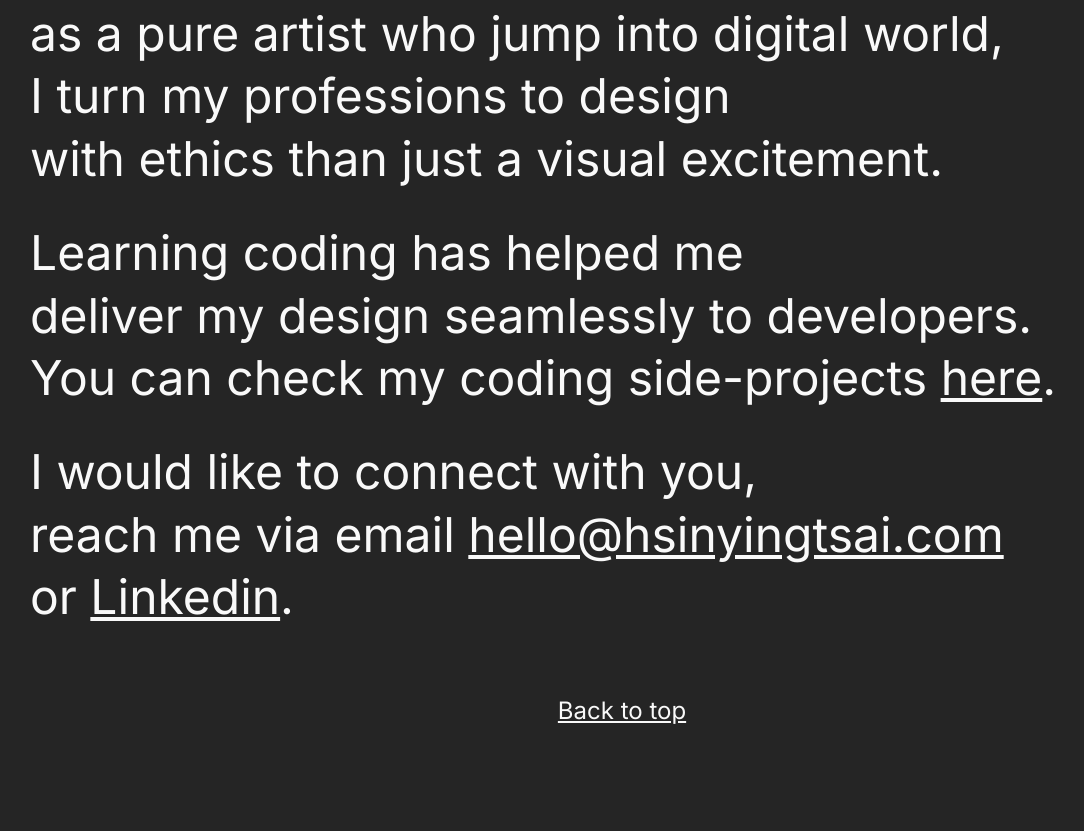
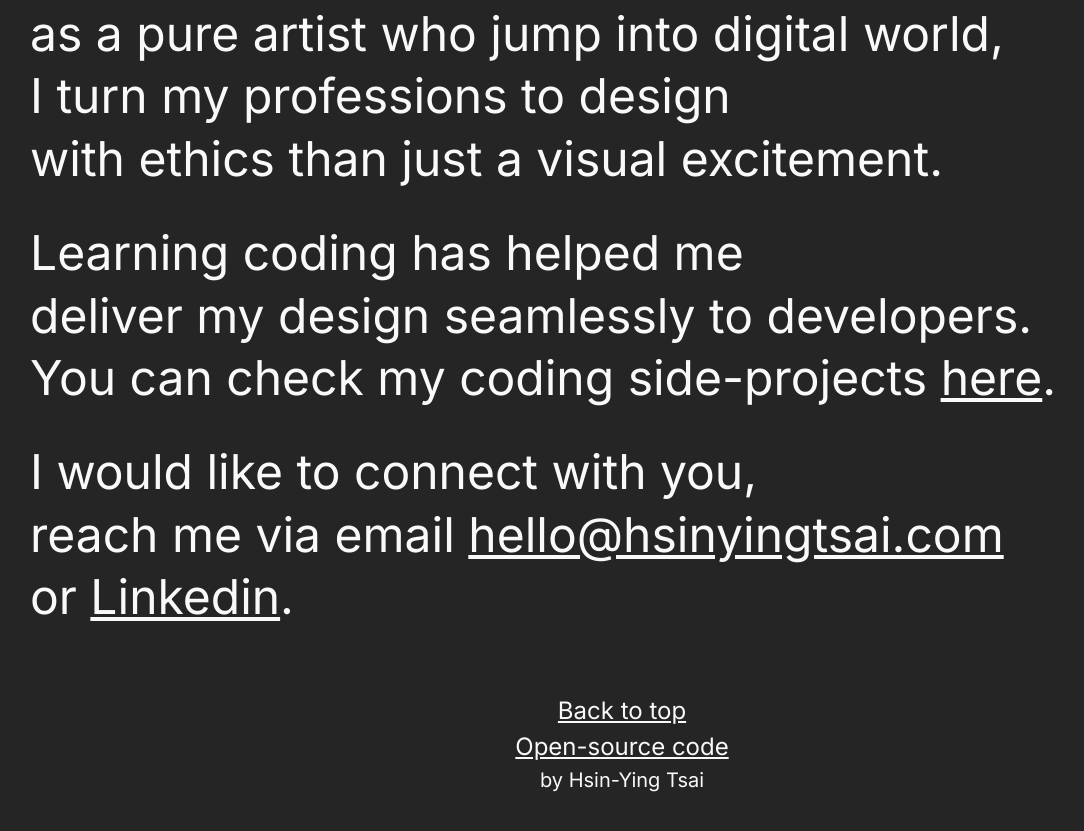
Before and after one commit to hsinyingt/hsin-ying-portfolio, a plain HTML site: page index.html in a window 1280 px wide. Shown: the part 505-1336 px from the top of the page, without its empty margins (18-1102 px from the left). Before the commit the page ends 1282 px from the top, so only its background shows below. Drawn offline with nearby package versions, Linux system fonts and the light colour scheme.

Commit message:
add open source link

```diff
--- a/index.html
+++ b/index.html
@@ -91,6 +91,11 @@
     </div>
     <footer>
       <a href="/index.html">Back to top</a>
+      <br />
+      <a href="https://github.com/hsinyingt/hsin-ying-portfolio"
+        >Open-source code</a
+      >
+      <h5>by Hsin-Ying Tsai</h5>
     </footer>
   </body>
 </html>
```
